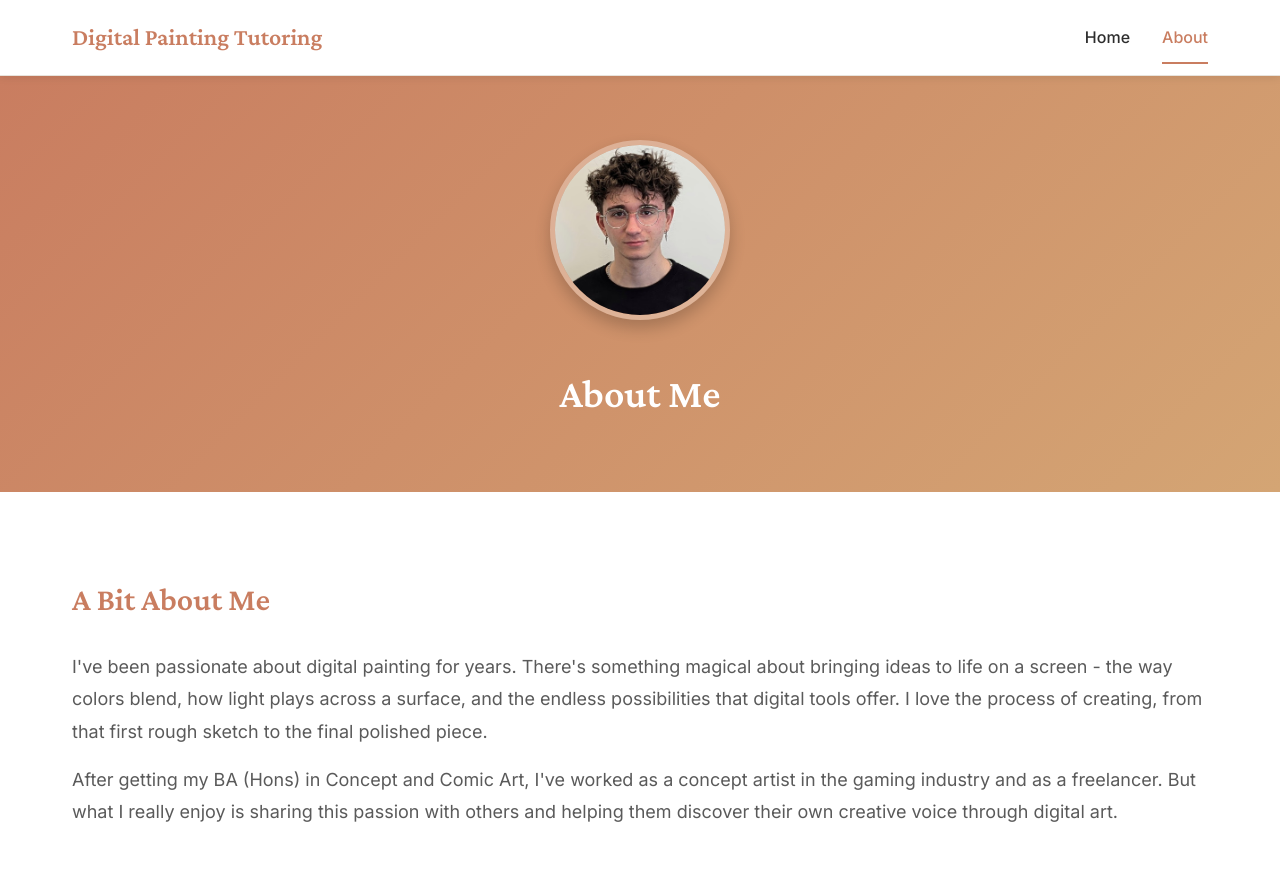
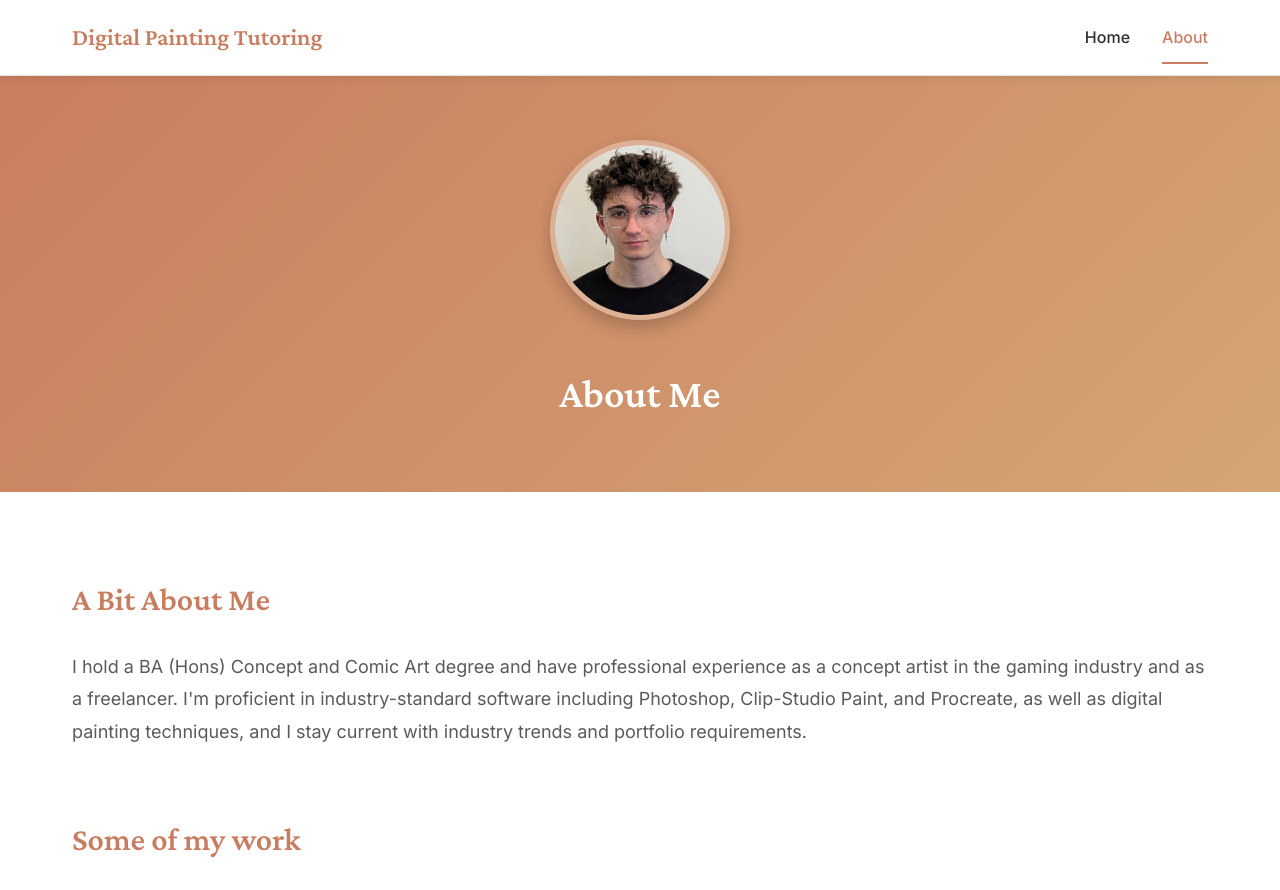
Before and after one commit to senipe/Digital-Painting-Tutor, a plain HTML site: page about.html in a window 1280 px wide. Shown: the top 890 px of the page. Drawn offline with nearby package versions, Linux system fonts and the light colour scheme.

Commit message:
Changed about me paragraph

```diff
--- a/about.html
+++ b/about.html
@@ -45,9 +45,8 @@
             <div class="container">
                 <div class="about-section">
                     <h2>A Bit About Me</h2>
-                    <p>I've been passionate about digital painting for years. There's something magical about bringing ideas to life on a screen - the way colors blend, how light plays across a surface, and the endless possibilities that digital tools offer. I love the process of creating, from that first rough sketch to the final polished piece.</p>
-                    <p>After getting my BA (Hons) in Concept and Comic Art, I've worked as a concept artist in the gaming industry and as a freelancer. But what I really enjoy is sharing this passion with others and helping them discover their own creative voice through digital art.</p>
-                </div>
+                    <p>I hold a BA (Hons) Concept and Comic Art degree and have professional experience as a concept artist in the gaming industry and as a freelancer. I'm proficient in industry-standard software including Photoshop, Clip-Studio Paint, and Procreate, as well as digital painting techniques, and I stay current with industry trends and portfolio requirements.</p>
+            </div>
 
                 <div class="about-section">
                     <h2>Some of my work</h2>
```
